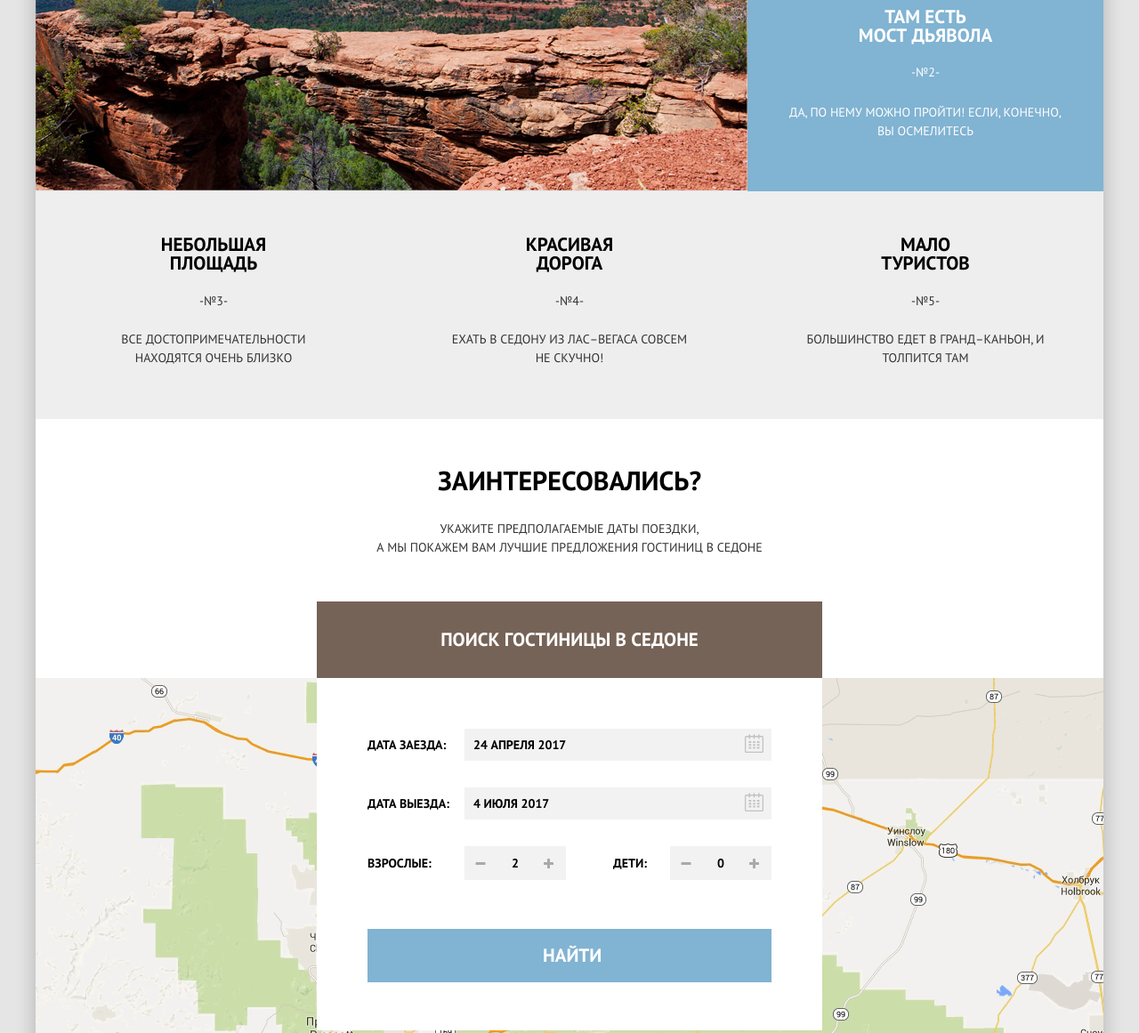
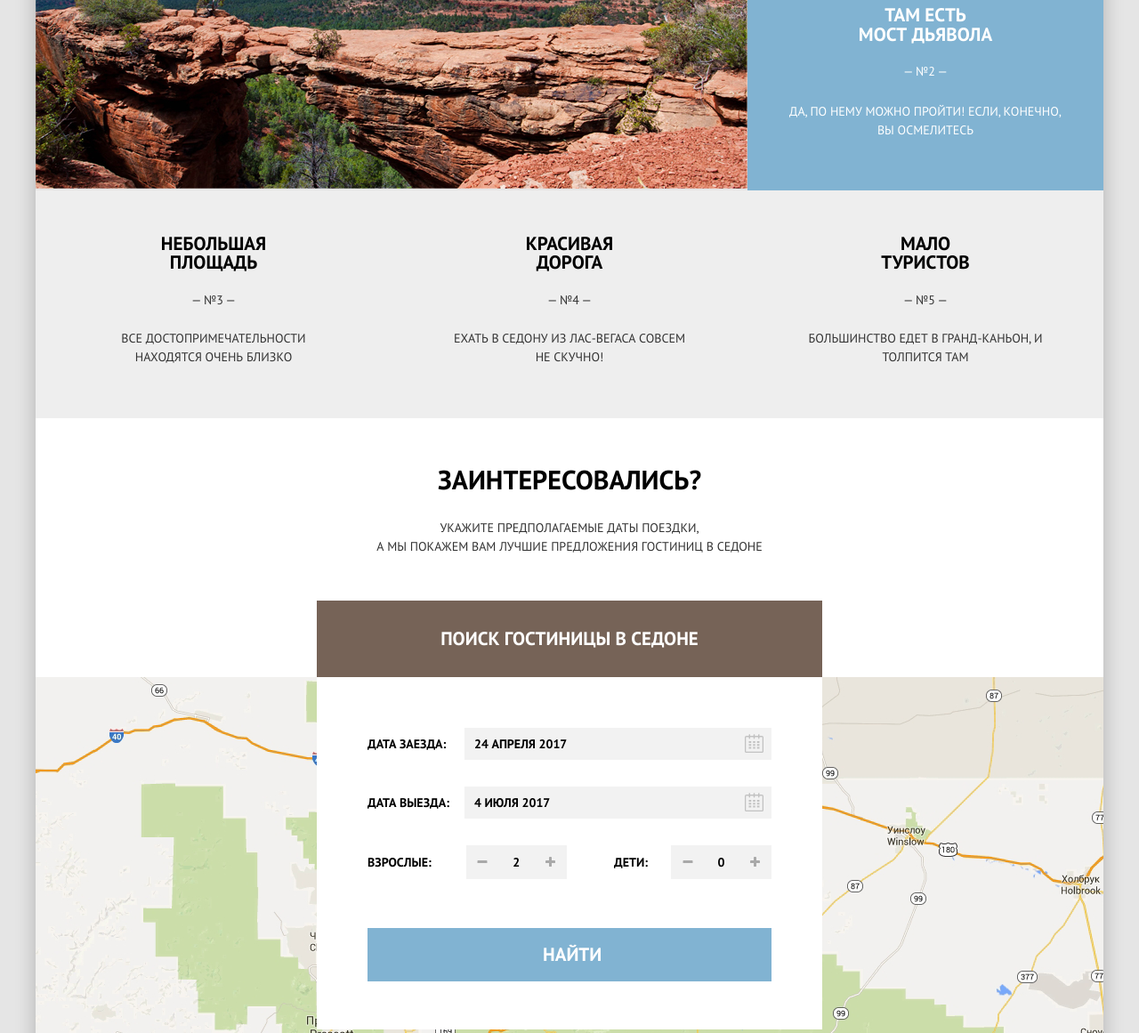
Before and after one commit to Alphabita/409993-sedona, a plain HTML site: page index.html in a window 1280 px wide. Shown: the part 1410-2571 px from the top of the page at 89% size. Drawn offline with Linux system fonts and the light colour scheme.

Commit message:
Final fixes

```diff
--- a/css/style.css
+++ b/css/style.css
@@ -65,6 +65,10 @@ body {
   padding: 0 90px 0 316px;
 }
 
+.main-navigation li:last-child {
+  padding-right: 66px;
+}
+
 .main-navigation a {
   font-size: 14px;
   line-height: 26px;
@@ -104,6 +108,12 @@ body {
 }
 
 /*======Reasons and features block======*/
+
+.reason-photo-top .reason-photo-name {
+  display: block;
+  max-width: 130px;
+  margin: 0 auto;
+}
 
 .reason-photo-text-left {
   float: left;
@@ -254,10 +264,25 @@ body {
   background-color: #ffffff;
 }
 
+.find-hotel-date-group {
+  position: relative;
+  display: -webkit-box;
+  display: -ms-flexbox;
+  display: -webkit-flex;
+  display: flex;
+  -webkit-justify-content: space-between;
+  justify-content: space-between;
+  -webkit-align-items: center;
+  align-items: center;
+  margin-bottom: 30px;
+}
+
 .find-hotel-date-parameter input {
-  width: 325px;
-  padding: 5px 10px;
-  margin: 0 0 30px;
+  width: 323px;
+  height: 26px;
+  margin-left: auto;
+  margin-right: 0;
+  padding: 5px 11px;
   font-size: 14px;
   line-height: 26px;
   font-family: "PT Sans", "Arial", sans-serif;
@@ -268,26 +293,25 @@ body {
   border: none;
 }
 
-.find-hotel-date-parameter label {
-  position: relative;
-  display: flex;
-  width: 100%;
-  justify-content: space-between;
-  text-align: left;
-  align-items: baseline;
+.find-hotel-date-group button {
+  position: absolute;
+  top: 50%;
+  right: 9px;
+  margin-top: -10.5px;
+  width: 21px;
+  height: 21px;
+  font-size: 0;
+  border: none;
+  background-color: #f2f2f2;
 }
 
-.icon-calendar {
-  position: absolute;
+.find-hotel-date-group button.icon-calendar {
   background-image: url("../img/calendar-icon.png");
-  width: 21px;
-  height: 21px;
-  top: 6px;
-  right: 9px;
 }
 
 .find-hotel-guest-parameter input {
-  width: 114px;
+  width: 39px;
+  height: 26px;
   padding: 6px 0;
   font-size: 14px;
   line-height: 26px;
@@ -301,50 +325,65 @@ body {
 }
 
 .find-hotel-guest-parameter {
+  display: -webkit-box;
+  display: -ms-flexbox;
+  display: -webkit-flex;
   display: flex;
+  -webkit-justify-content: space-between;
   justify-content: space-between;
 }
 
-.find-hotel-guest-parameter label {
-  position: relative;
+.find-hotel-guest-group {
+  display: -webkit-box;
+  display: -ms-flexbox;
+  display: -webkit-flex;
   display: flex;
-  width: 50%;
-  align-items: baseline;
+  -webkit-justify-content: space-between;
   justify-content: space-between;
+  -webkit-align-items: center;
+  align-items: center;
 }
 
-.find-hotel-guest-parameter label:first-child {
-  width: 223px;
+.find-hotel-guest-group button {
+  position: relative;
+  height: 38px;
+  width: 37px;
+  font-size: 0;
+  background-color: #f2f2f2;;
+  border: none;
 }
 
-.find-hotel-guest-parameter label:last-child {
-  width: 178px;
+.find-hotel-guest-group button:before {
+  content: "";
+  position: absolute;
+  top: 50%;
+  left: 50%;
 }
 
-.icon-plus-adults,
-.icon-plus-children {
-  position: absolute;
-  background-image: url("../img/plus-icon.png");
+.find-hotel-guest-group:first-child label {
+  margin-right: 39px;
+}
+
+.find-hotel-guest-group:last-child label {
+  margin-right: 26px;
+}
+
+.find-hotel-guest-group button.icon-plus:before,
+.find-hotel-guest-group button.icon-plus:before {
+  margin-top: -5.5px;
+  margin-left: -5.5px;
   width: 11px;
   height: 11px;
-  top: 50%;
-  margin-top: -5px;
-  right: 14px;
+  background-image: url("../img/plus-icon.png");
 }
 
-.icon-minus-adults,
-.icon-minus-children {
-  position: absolute;
-  background-image: url("../img/minus-icon.png");
+.find-hotel-guest-group button.icon-minus:before,
+.find-hotel-guest-group button.icon-minus:before {
+  margin-top: -1.5px;
+  margin-left: -6px;
   width: 12px;
   height: 3px;
-  top: 50%;
-  margin-top: -1.5px;
-  right: 90px;
-}
-
-.find-hotel-guest-parameter-left {
-  margin-right: 75px;
+  background-image: url("../img/minus-icon.png");
 }
 
 .find-hotel-button {
@@ -398,8 +437,8 @@ body {
 .footer-social {
   float: left;
   width: 400px;
-  padding: 36px 0;
-  font-size: 0px;
+  padding: 37px 0;
+  font-size: 0;
   text-align: center;
   background-color: #ffffff;
 }
@@ -639,7 +678,8 @@ input.min-price {
 
 .sort-filter {
   float: left;
-  font-size: 0px;
+  width: 500px;
+  font-size: 0;
 }
 
 .sort-options,
@@ -672,25 +712,37 @@ input.min-price {
 
 .sort-buttons {
   float: right;
+  margin-right: 72px;
+  width: 200px;
+  font-size: 0;
+  text-align: right;
 }
 
 .sort-up-button,
 .sort-down-button {
-  position: absolute;
-  width: 10px;
-  height: 10px;
+  position: relative;
+  display: inline-block;
+  vertical-align: top;
+  text-decoration: none;
   background-repeat: no-repeat;
 }
 
-.sort-up-button {
-  top: 4px;
-  right: 95px;
+.sort-up-button:before,
+.sort-down-button:before {
+  content: "";
+  position: absolute;
+  top: 0;
+  width: 10px;
+  height: 10px;
+}
+
+.sort-up-button:before  {
+  right: 22px;
   background-image: url("../img/sort-up.png");
 }
 
-.sort-down-button {
-  top: 3px;
-  right: 72px;
+.sort-down-button:before {
+  right: 0;
   background-image: url("../img/sort-down.png");
 }
 
--- a/index.html
+++ b/index.html
@@ -6,7 +6,7 @@
     <link href="https://fonts.googleapis.com/css?family=PT+Sans:400,700&amp;subset=cyrillic" rel="stylesheet">
     <link href="css/normalize.css" rel="stylesheet">
     <link href="css/style.css" rel="stylesheet">
-    <title>Седона &ndash; туристический рай Аризоны</title>
+    <title>Главная &ndash; Седона</title>
   </head>
 
   <body>
@@ -25,7 +25,6 @@
             <li>
               <a href="#">Фото и видео</a>
             </li>
-
             <li>
               <a href="#">Карта штата</a>
             </li>
@@ -51,8 +50,8 @@
         <!--reasons and features block-->
         <section class="reason-photo-top clearfix">
           <div class="reason-photo-text-left">
-            <b class="reason-photo-name">Настоящий<br>городок</b>
-            <p class="reason-photo-number">-№1-</p>
+            <b class="reason-photo-name">Настоящий городок</b>
+            <p class="reason-photo-number">&mdash; №1 &mdash;</p>
             <p class="reason-photo-description">Седона &ndash; не аттракцион для туристов, там течет своя жизнь</p>
           </div>
 
@@ -82,7 +81,7 @@
           <div class="reason-photo-text-right">
             <b class="reason-photo-name">Там есть<br>
             мост дьявола</b>
-            <p class="reason-photo-number">-№2-</p>
+            <p class="reason-photo-number">&mdash; №2 &mdash;</p>
             <p class="reason-photo-description">Да, по нему можно пройти! Если, конечно, вы осмелитесь</p>
           </div>
 
@@ -94,21 +93,21 @@
         <section class="reason-features clearfix">
           <div class="reason-feature gray">
             <b class="reason-feature-name">Небольшая площадь</b>
-            <p class="reason-feature-text">-№3-</p>
+            <p class="reason-feature-text">&mdash; №3 &mdash;</p>
             <p class="reason-feature-text">Все достопримечательности
             находятся очень близко</p>
           </div>
 
           <div class="reason-feature gray">
             <b class="reason-feature-name">Красивая дорога</b>
-            <p class="reason-feature-text">-№4-</p>
-            <p class="reason-feature-text">Ехать в Седону из Лас&ndash;Вегаса совсем не скучно!</p>
+            <p class="reason-feature-text">&mdash; №4 &mdash;</p>
+            <p class="reason-feature-text">Ехать в Седону из Лас-Вегаса совсем не скучно!</p>
           </div>
 
           <div class="reason-feature gray">
             <b class="reason-feature-name">Мало туристов</b>
-            <p class="reason-feature-text">-№5-</p>
-            <p class="reason-feature-text">Большинство едет в Гранд&ndash;Каньон, и толпится там</p>
+            <p class="reason-feature-text">&mdash; №5 &mdash;</p>
+            <p class="reason-feature-text">Большинство едет в Гранд-Каньон, и толпится там</p>
           </div>
         </section>
         <!--end reasons and features block-->
@@ -122,35 +121,35 @@
 
           <button class="hotel-booking-button" type="submit">Поиск гостиницы в Седоне</button>
 
-          <form class="find-hotel-form">
+          <form class="find-hotel-form" action="https://echo.htmlacademy.ru" method="post">
             <div class="find-hotel-date-parameter">
-              <label>
-                Дата заезда:
-                <input type="text" name="check-in" value="24 апреля 2017">
-                <span class="icon-calendar"></span>
-              </label>
+              <div class="find-hotel-date-group">
+                <label for="check-in-date">Дата заезда:</label>
+                <input id="check-in-date" type="text" name="check-in" value="24 апреля 2017">
+                <button class="icon-calendar" type="button">Календарь</button>
+              </div>
 
-              <label>
-                Дата выезда:
-                <input type="text" name="check-out" value="4 июля 2017">
-                <span class="icon-calendar"></span>
-              </label>
+              <div class="find-hotel-date-group">
+                <label for="check-out-date">Дата выезда:</label>
+                <input id="check-out-date" type="text" name="check-out" value="4 июля 2017">
+                <button class="icon-calendar" type="button">Календарь</button>
+              </div>
             </div>
 
             <div class="find-hotel-guest-parameter">
-              <label>
-                <span>Взрослые:</span>
-                <input type="text" name="adults" value="2">
-                <span class="icon-plus-adults"></span>
-                <span class="icon-minus-adults"></span>
-              </label>
+              <div class="find-hotel-guest-group">
+                <label for="adults">Взрослые:</label>
+                <button class="icon-minus" type="button">-</button>
+                <input id="adults" type="text" name="adults" value="2">
+                <button class="icon-plus" type="button">+</button>
+              </div>
 
-              <label>
-                <span>Дети:</span>
-                <input type="text" name="children" value="0">
-                <span class="icon-plus-children"></span>
-                <span class="icon-minus-children"></span>
-              </label>
+              <div class="find-hotel-guest-group">
+                <label for="children">Дети:</label>
+                <button class="icon-minus" type="button">-</button>
+                <input id="children" type="text" name="children" value="0">
+                <button class="icon-plus" type="button">+</button>
+              </div>
             </div>
 
             <button class="find-hotel-button" type="submit">Найти</button>
```
Also changed, not shown: catalog.html (+21 -20 lines).
